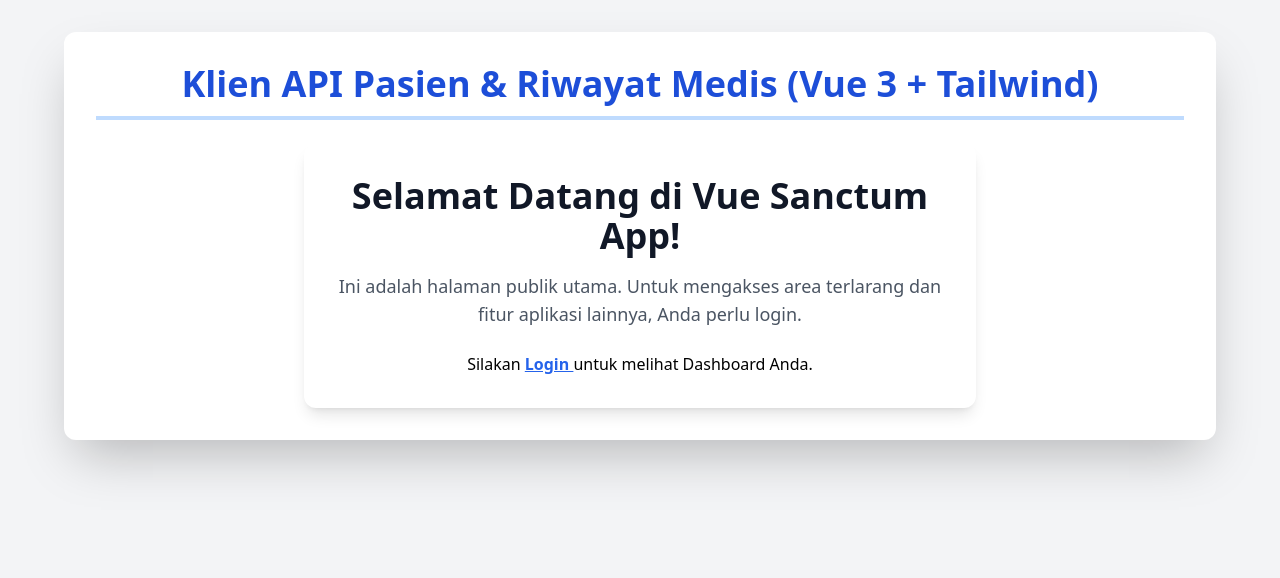
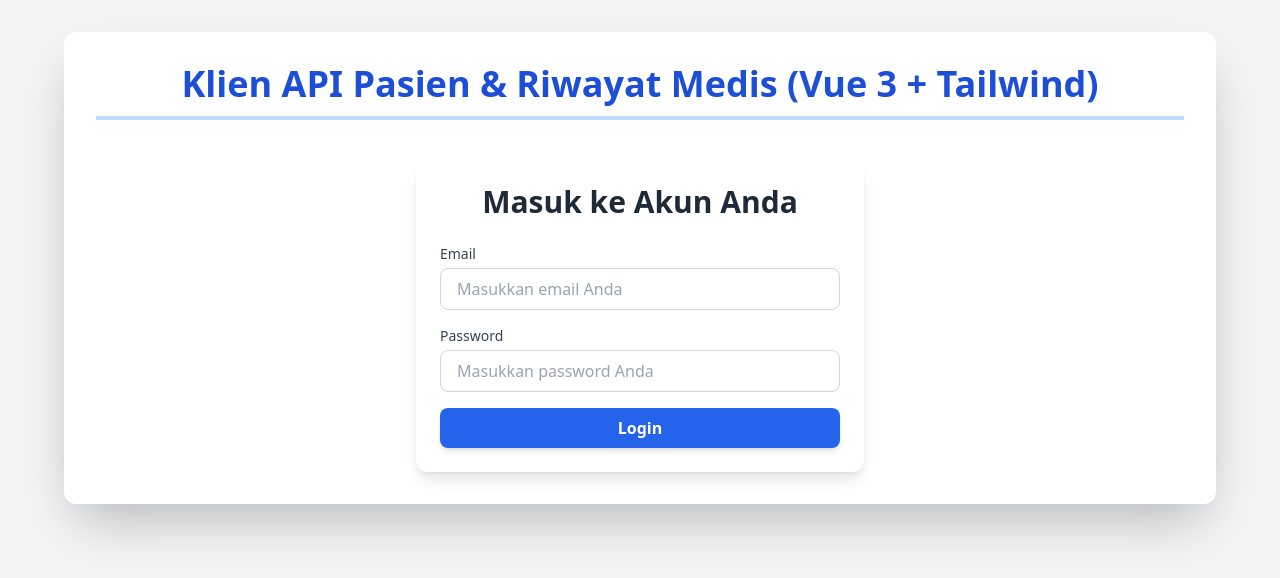
Before and after one commit to andikarifki/frontend_doctor, a Vue app: page / in a window 1280 px wide. Shown: the top 578 px of the page. Built offline with nearby package versions, Linux system fonts and the light colour scheme; no server answers.

Commit message:
add logout

```diff
--- a/src/components/About.vue
+++ /dev/null
@@ -1,10 +0,0 @@
-<template>
-    <div class="p-6">
-        <h2 class="text-3xl font-bold mb-4">Tentang Aplikasi Ini</h2>
-        <p>Aplikasi klien untuk mengelola data pasien dan riwayat medis melalui API.</p>
-    </div>
-</template>
-
-<script setup>
-// Logika atau impor lain jika diperlukan
-</script>
--- a/src/components/Dashboard.vue
+++ b/src/components/Dashboard.vue
@@ -1,10 +1,14 @@
 <template>
     <div class="overflow-x-auto shadow-lg rounded-lg border border-gray-200">
 
-        <section class="p-4 border-b border-gray-200 bg-gray-50">
+        <section class="p-4 border-b border-gray-200 bg-gray-50 flex justify-between items-center">
             <button @click="goToCreatePage"
                 class="bg-blue-600 hover:bg-blue-700 text-white font-bold py-2 px-4 rounded transition text-sm">
                 ➕ Tambah Pasien Baru
+            </button>
+            <button @click="handleLogout"
+                class="bg-red-600 hover:bg-red-700 text-white font-bold py-2 px-4 rounded transition text-sm">
+                🚪 Logout
             </button>
         </section>
 
@@ -151,9 +155,18 @@
 import { usePasienStore } from '@/stores/pasienStore';
 import { useRouter } from 'vue-router';
 import { storeToRefs } from 'pinia'; // 🟢 PENTING: Untuk menjaga reactivity state Pinia
+import { useAuthStore } from '../stores/auth';
 
 const store = usePasienStore();
 const router = useRouter();
+const authStore = useAuthStore();
+
+const handleLogout = () => {
+    // Panggil aksi logout yang ada di store otentikasi
+    authStore.logout();
+    // Aksi logout di store biasanya akan menghapus token dan mengarahkan ke halaman login.
+};
+
 
 // 🟢 MENGGUNAKAN storeToRefs UNTUK STATE PINIA
 // Ini membuat 'patients' dan 'loading' menjadi ref() yang terikat ke state Pinia.
--- a/src/components/Home.vue
+++ /dev/null
@@ -1,27 +0,0 @@
-<template>
-    <div class="p-8 bg-white rounded-xl shadow-lg text-center max-w-2xl mx-auto">
-
-        <h1 class="text-4xl font-extrabold text-gray-900 mb-4">
-            Selamat Datang di Vue Sanctum App!
-        </h1>
-
-        <p class="text-lg text-gray-600 mb-6">
-            Ini adalah halaman publik utama. Untuk mengakses area terlarang dan fitur aplikasi lainnya, Anda perlu
-            login.
-        </p>
-
-        <p class="text-base">
-            Silakan
-            <router-link to="/login"
-                class="text-blue-600 hover:text-blue-800 font-semibold underline transition duration-150">
-                Login
-            </router-link>
-            untuk melihat Dashboard Anda.
-        </p>
-
-    </div>
-</template>
-
-<script setup>
-// Gunakan <script setup> karena komponen ini sederhana dan tidak memerlukan export default
-</script>
--- a/src/router/index.js
+++ b/src/router/index.js
@@ -1,5 +1,4 @@
 import { createRouter, createWebHistory } from "vue-router";
-import Home from "../components/Home.vue";
 import Login from "../components/Login.vue";
 import Dashboard from "../components/Dashboard.vue";
 import PasienCreatePage from "../views/PasienCreatePage.vue";
@@ -13,11 +12,6 @@
 const routes = [
   {
     path: "/",
-    name: "Home",
-    component: Home,
-  },
-  {
-    path: "/login",
     name: "Login",
     component: Login,
   },
--- a/src/stores/auth.js
+++ b/src/stores/auth.js
@@ -68,7 +68,7 @@
       this.user = null;
       localStorage.removeItem("authToken");
       // Redirect ke halaman login
-      this.router.push("/login");
+      this.router.push("/");
     },
   },
 });
```
